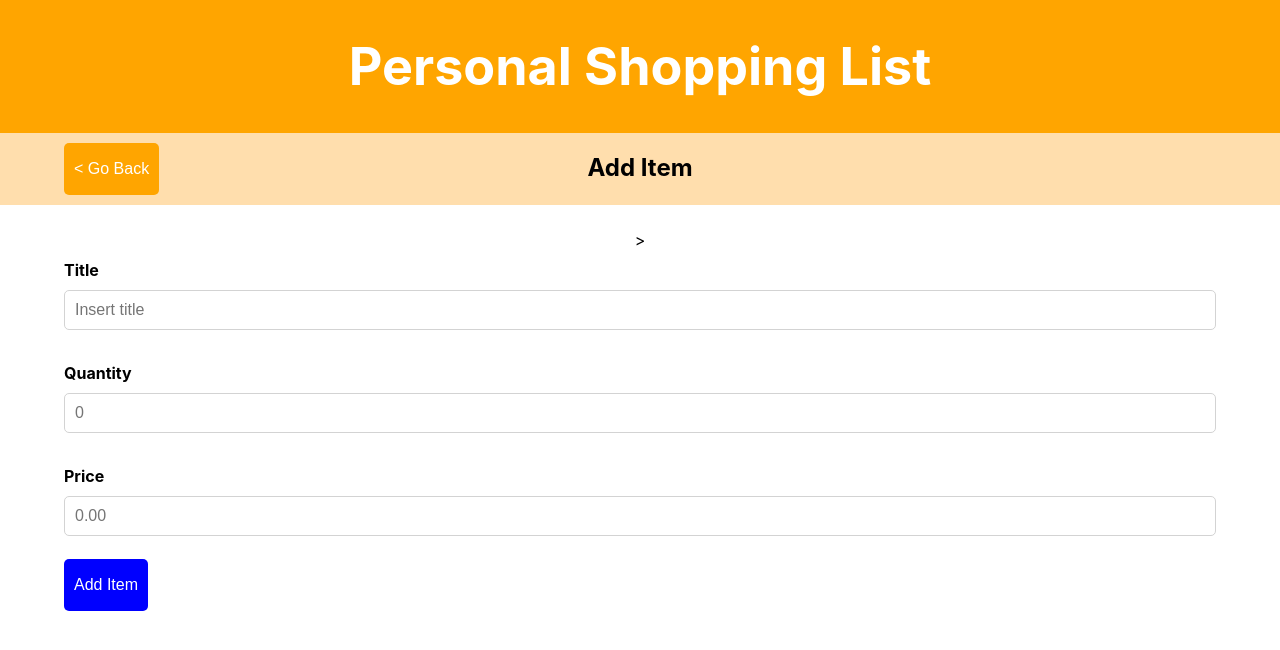
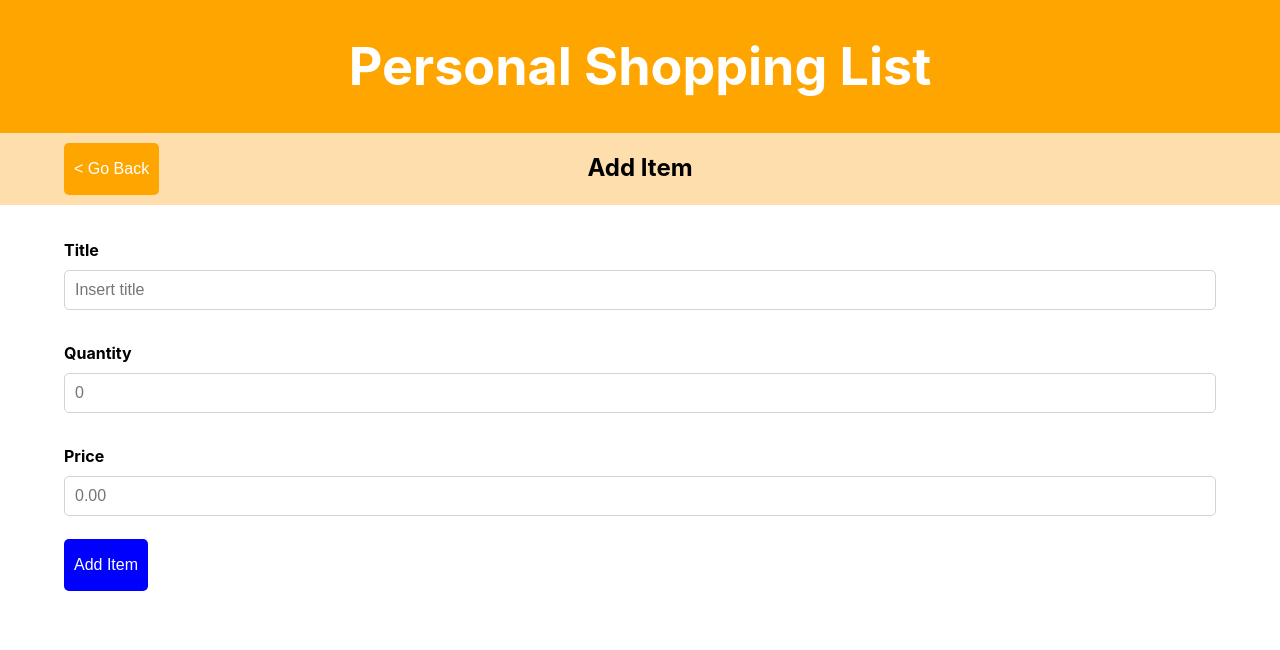
Before and after one commit to kumarabhishekbansal/RT_TASK1_PROJECT5, a React (Create React App) app: page /list/1/new in a window 1280 px wide. Shown: the top 650 px of the page. Built offline with nearby package versions, Linux system fonts and the light colour scheme.

Commit message:
add functionality to add item

```diff
--- a/src/pages/ListForm.js
+++ b/src/pages/ListForm.js
@@ -40,7 +40,7 @@ function ListForm() {
     <>
       {navigate && <NavBar goBack={() => navigate(-1)} title={`Add Item`} />}
       <FormWrapper>
-        <form onSubmit={onSubmit}>>
+        <form onSubmit={onSubmit}>
           <FormItem
             id="title"
             label="Title"
```
